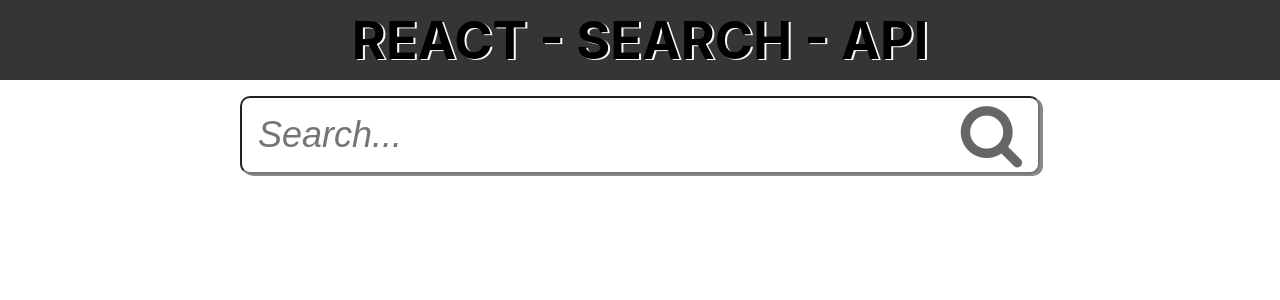
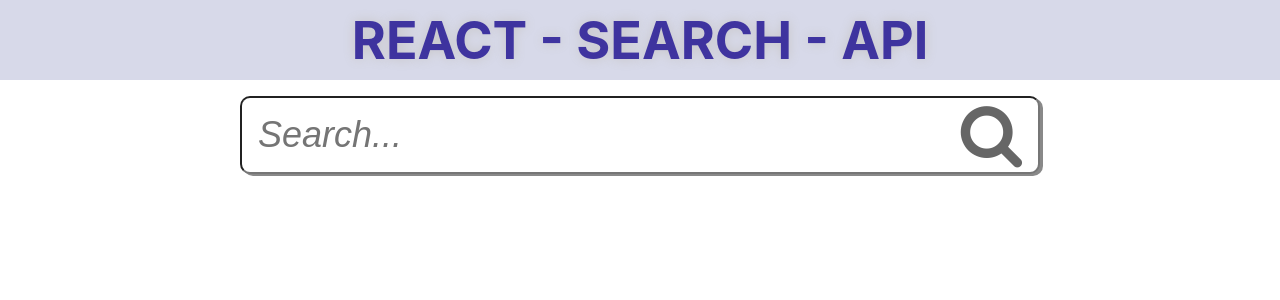
Before and after one commit to humbertoromanojr/react-search-api, a React (Create React App) app: page / in a window 1280 px wide. Shown: the top 300 px of the page. Built offline with nearby package versions, Linux system fonts and the light colour scheme.

Commit message:
Update index.css

```diff
--- a/src/index.css
+++ b/src/index.css
@@ -19,7 +19,7 @@ code {
 }
 
 .App-header {
-  background-color: #353533;
+  background-color:  rgba(26, 13, 145, 0.8);
   height: 80px;
   width: 100%;
   display: flex;
@@ -27,9 +27,13 @@ code {
   align-items: center;
   justify-content: center;
   font-size: calc(10px + 2vmin);
-  color: rgb(0, 0, 0);
+  color: rgb(255, 255, 255);
+  transition: all 0.3s ease-in-out;
 }
 
-.App-header h1 {
-  text-shadow: 2px 1px rgb(255, 251, 251)
+.App-header:hover {
+  background-color:  rgb(215, 217, 233);
+  color: rgba(26, 13, 145, 0.8);
+  text-shadow: 0 0 12px rgb(199, 197, 197);
+  transition: all 0.6s ease-in-out;
 }
```
